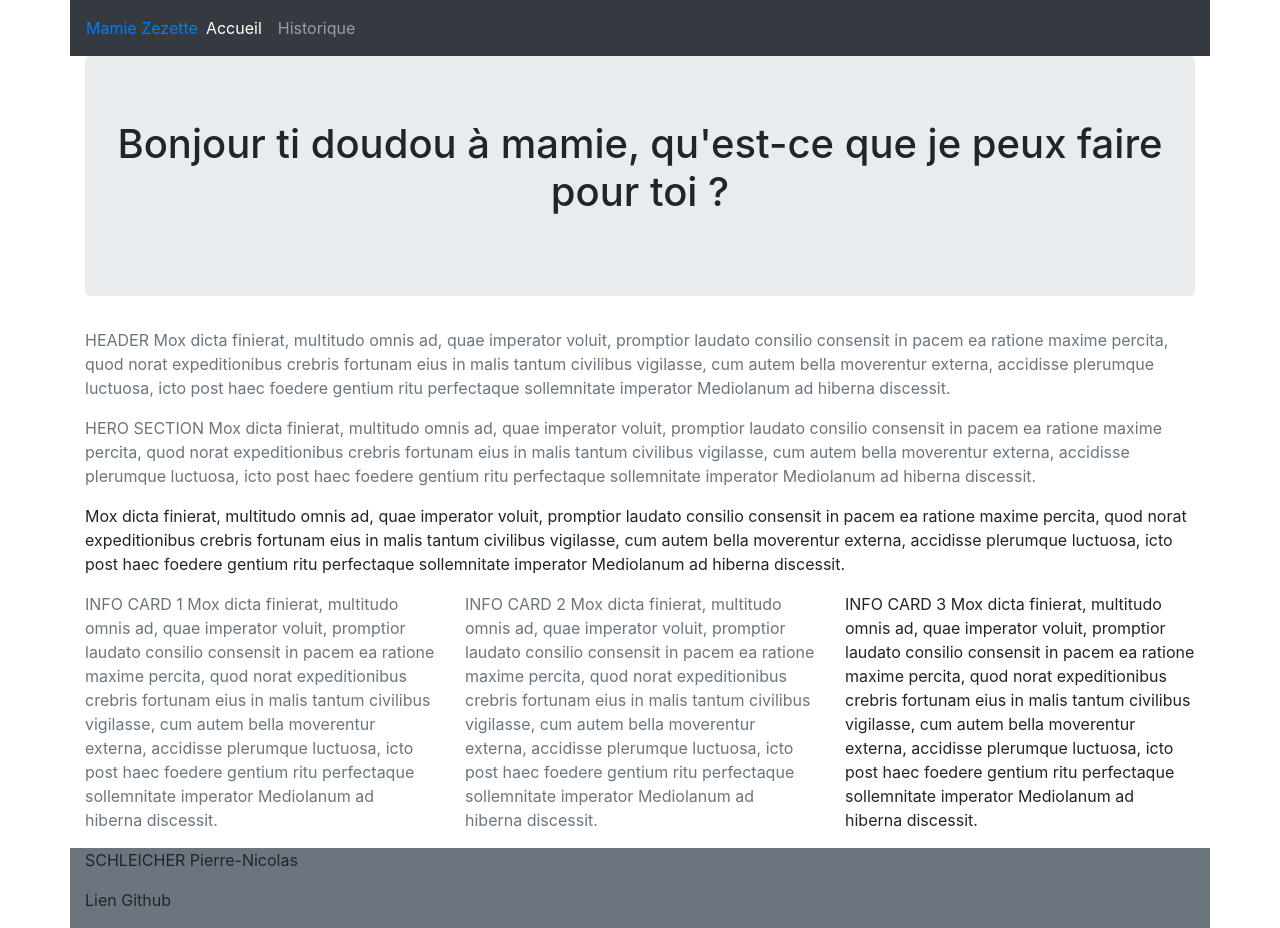
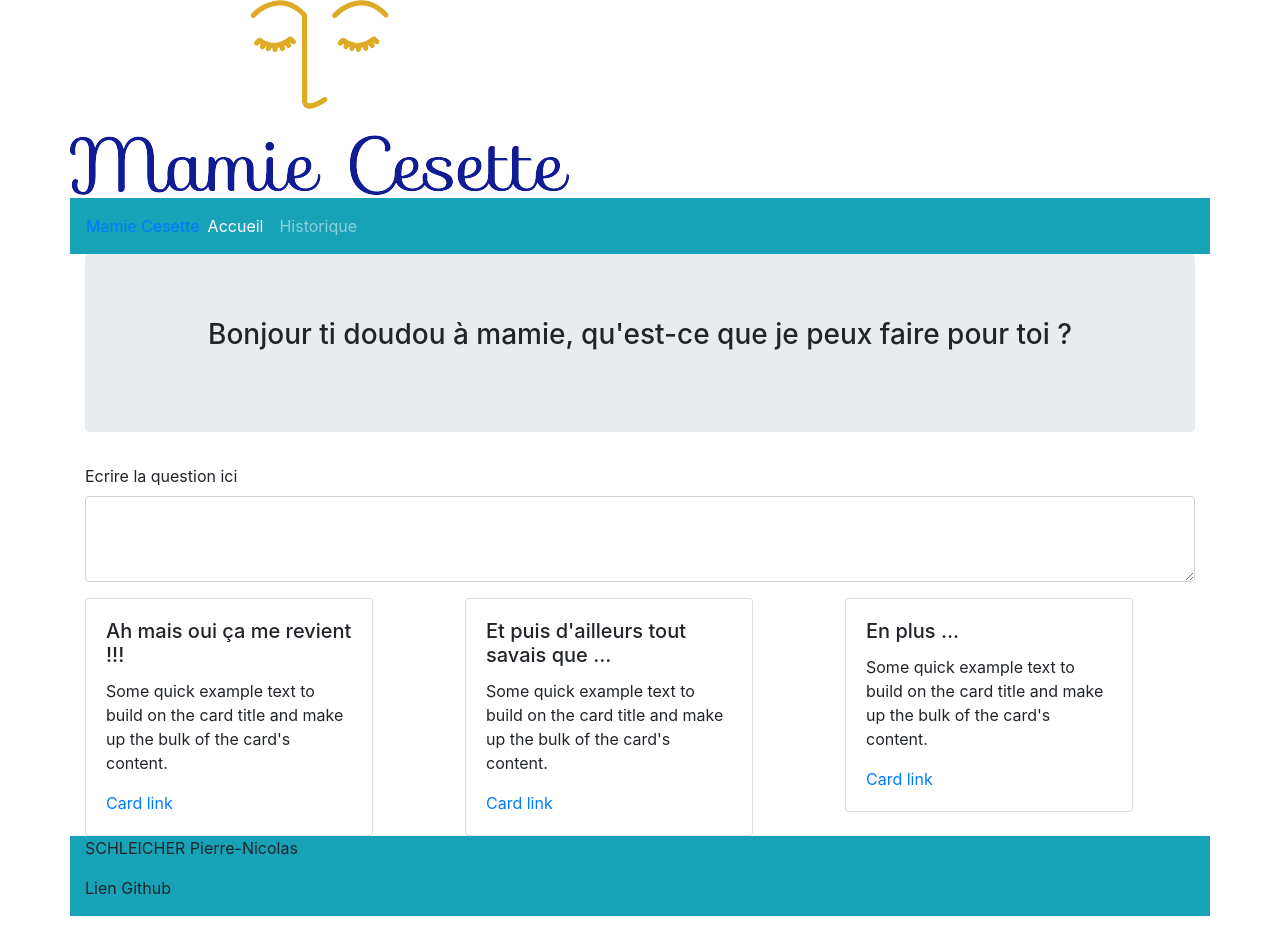
Before and after one commit to SyriusNico/P7_GrandPy_Bot, a Flask app: page / in a window 1280 px wide. Run offline with Flask 2, Linux system fonts and the light colour scheme; some libraries are stand-ins or nearby versions.

Commit message:
add change background color and add logo

```diff
--- a/botapp/templates/index.html
+++ b/botapp/templates/index.html
@@ -5,14 +5,17 @@
 	<meta name="viewport" content="width=device-width, initial-scale=1, shrink-to-fit=no">
 <!-- Bootstrap CSS -->
 	<link rel="stylesheet" href="https://stackpath.bootstrapcdn.com/bootstrap/4.4.1/css/bootstrap.min.css" integrity="sha384-Vkoo8x4CGsO3+Hhxv8T/Q5PaXtkKtu6ug5TOeNV6gBiFeWPGFN9MuhOf23Q9Ifjh" crossorigin="anonymous">
-	<title>Mamie Zezette</title>
+	<title>Mamie Cesette</title>
 </head>
 <body>
-
+	<!-- navigation bar -->
 	<div class="container">
 		<div class="row">
-			<nav class="col navbar navbar-expand-lg navbar-dark bg-dark">
-				<a href="navbar-brand">Mamie Zezette</a>
+			<img class="img-fluid" src="static/image/logo_small.png"></img>
+		</div>
+		<div class="row">
+			<nav class="col navbar navbar-expand-lg navbar-dark bg-info">
+				<a href="navbar-brand">Mamie Cesette</a>
 				<button class="navbar-toggler" type="button" data-toggle="collapse" data-target="#navbarContent">
 					<span class="navbar-toggler-icon"></span>
 				</button>
@@ -29,39 +32,61 @@
 	  		</nav>
 	  	</div>
 	</div class="container">
+	<!-- caroussel here -->
+
+	<!-- granny quote -->
 	<div class="container">
 		<div class="row">
 			<div class="col">
 				<div class="jumbotron">
 					<blockquote class="blockquote text-center">
-						<p class="h1" class="text-center">Bonjour ti doudou à mamie, qu'est-ce que je peux faire pour toi ?</p>
+						<p class="h3" class="text-center">Bonjour ti doudou à mamie, qu'est-ce que je peux faire pour toi ?</p>
 					</blockquote>
 				</div>
 			</div>
 		</div>
+		<!-- user ask a question -->
 	  	<div class="row">
 			<div class="col">
-		  		<p class="text-secondary">HEADER Mox dicta finierat, multitudo omnis ad, quae imperator voluit, promptior laudato consilio consensit in pacem ea ratione maxime percita, quod norat expeditionibus crebris fortunam eius in malis tantum civilibus vigilasse, cum autem bella moverentur externa, accidisse plerumque luctuosa, icto post haec foedere gentium ritu perfectaque sollemnitate imperator Mediolanum ad hiberna discessit.</p>
+		  		<form>
+		  			<div class="form-group">
+    					<label for="exampleFormControlTextarea1">Ecrire la question ici</label>
+    					<textarea class="form-control" id="exampleFormControlTextarea1" rows="3"></textarea>
+  					</div>
+		  		</form>
 			</div>
 	  	</div>
-	  	<div class="row">
-			<div class="col">
-		  		<p class="text-secondary">HERO SECTION Mox dicta finierat, multitudo omnis ad, quae imperator voluit, promptior laudato consilio consensit in pacem ea ratione maxime percita, quod norat expeditionibus crebris fortunam eius in malis tantum civilibus vigilasse, cum autem bella moverentur externa, accidisse plerumque luctuosa, icto post haec foedere gentium ritu perfectaque sollemnitate imperator Mediolanum ad hiberna discessit.</p>
-		  		<p>Mox dicta finierat, multitudo omnis ad, quae imperator voluit, promptior laudato consilio consensit in pacem ea ratione maxime percita, quod norat expeditionibus crebris fortunam eius in malis tantum civilibus vigilasse, cum autem bella moverentur externa, accidisse plerumque luctuosa, icto post haec foedere gentium ritu perfectaque sollemnitate imperator Mediolanum ad hiberna discessit.</p>
+	  	<!-- granny answers -->
+	  	<div class="row bg">
+			<div class="col-12 col-lg-4">
+		  		<div class="card" style="width: 18rem;">
+  					<div class="card-body">
+    					<h5 class="card-title">Ah mais oui ça me revient !!!</h5>
+    					<p class="card-text">Some quick example text to build on the card title and make up the bulk of the card's content.</p>
+    					<a href="#" class="card-link">Card link</a>
   					</div>
 				</div>
-	  	<div class="row">
-			<div class="col-12 col-lg-4">
-		  		<p class="text-secondary">INFO CARD 1 Mox dicta finierat, multitudo omnis ad, quae imperator voluit, promptior laudato consilio consensit in pacem ea ratione maxime percita, quod norat expeditionibus crebris fortunam eius in malis tantum civilibus vigilasse, cum autem bella moverentur externa, accidisse plerumque luctuosa, icto post haec foedere gentium ritu perfectaque sollemnitate imperator Mediolanum ad hiberna discessit.</p>
 			</div>
 			<div class="col-12 col-lg-4">
-		  		<p class="text-secondary">INFO CARD 2 Mox dicta finierat, multitudo omnis ad, quae imperator voluit, promptior laudato consilio consensit in pacem ea ratione maxime percita, quod norat expeditionibus crebris fortunam eius in malis tantum civilibus vigilasse, cum autem bella moverentur externa, accidisse plerumque luctuosa, icto post haec foedere gentium ritu perfectaque sollemnitate imperator Mediolanum ad hiberna discessit.</p>
+				<div class="card" style="width: 18rem;">
+  					<div class="card-body">
+    					<h5 class="card-title">Et puis d'ailleurs tout savais que ...</h5>
+    					<p class="card-text">Some quick example text to build on the card title and make up the bulk of the card's content.</p>
+    					<a href="#" class="card-link">Card link</a>
+  					</div>
+				</div>
 			</div>
 			<div class="col-12 col-lg-4">
-		  		<p>INFO CARD 3 Mox dicta finierat, multitudo omnis ad, quae imperator voluit, promptior laudato consilio consensit in pacem ea ratione maxime percita, quod norat expeditionibus crebris fortunam eius in malis tantum civilibus vigilasse, cum autem bella moverentur externa, accidisse plerumque luctuosa, icto post haec foedere gentium ritu perfectaque sollemnitate imperator Mediolanum ad hiberna discessit.</p>
+		  		<div class="card" style="width: 18rem;">
+  					<div class="card-body">
+    					<h5 class="card-title">En plus ...</h5>
+    					<p class="card-text">Some quick example text to build on the card title and make up the bulk of the card's content.</p>
+    					<a href="#" class="card-link">Card link</a>
   					</div>
 				</div>
-	  	<div class="row bg-secondary">
+			</div>
+	  	</div>
+	  	<div class="row bg-info">
 			<div class="col">
 		  		<p>SCHLEICHER Pierre-Nicolas</p>
 		  		<p>Lien Github</p>
```
Lines whose indentation alone changed are shown as unchanged.
